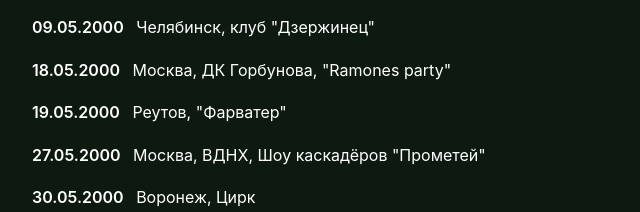
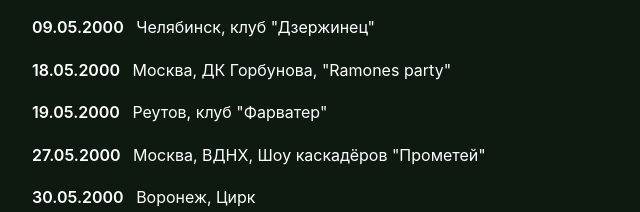
Before and after one commit to liravic22/liravic22.github.io, a plain HTML site: page index.html in a window 1280 px wide. Shown: the part 9502-9714 px from the top of the page, 198-838 px from the left. Drawn offline with Linux system fonts and the light colour scheme.

Commit message:
Update index.html

```diff
--- a/index.html
+++ b/index.html
@@ -1002,7 +1002,7 @@
       </li>
       <li>
         <span class="event-date">19.05.2000</span>
-        <a href="#" class="event-link" target="_blank">Реутов, &quot;Фарватер&quot;</a>
+        <a href="#" class="event-link" target="_blank">Реутов, клуб &quot;Фарватер&quot;</a>
       </li>
       <li>
         <span class="event-date">27.05.2000</span>
```
